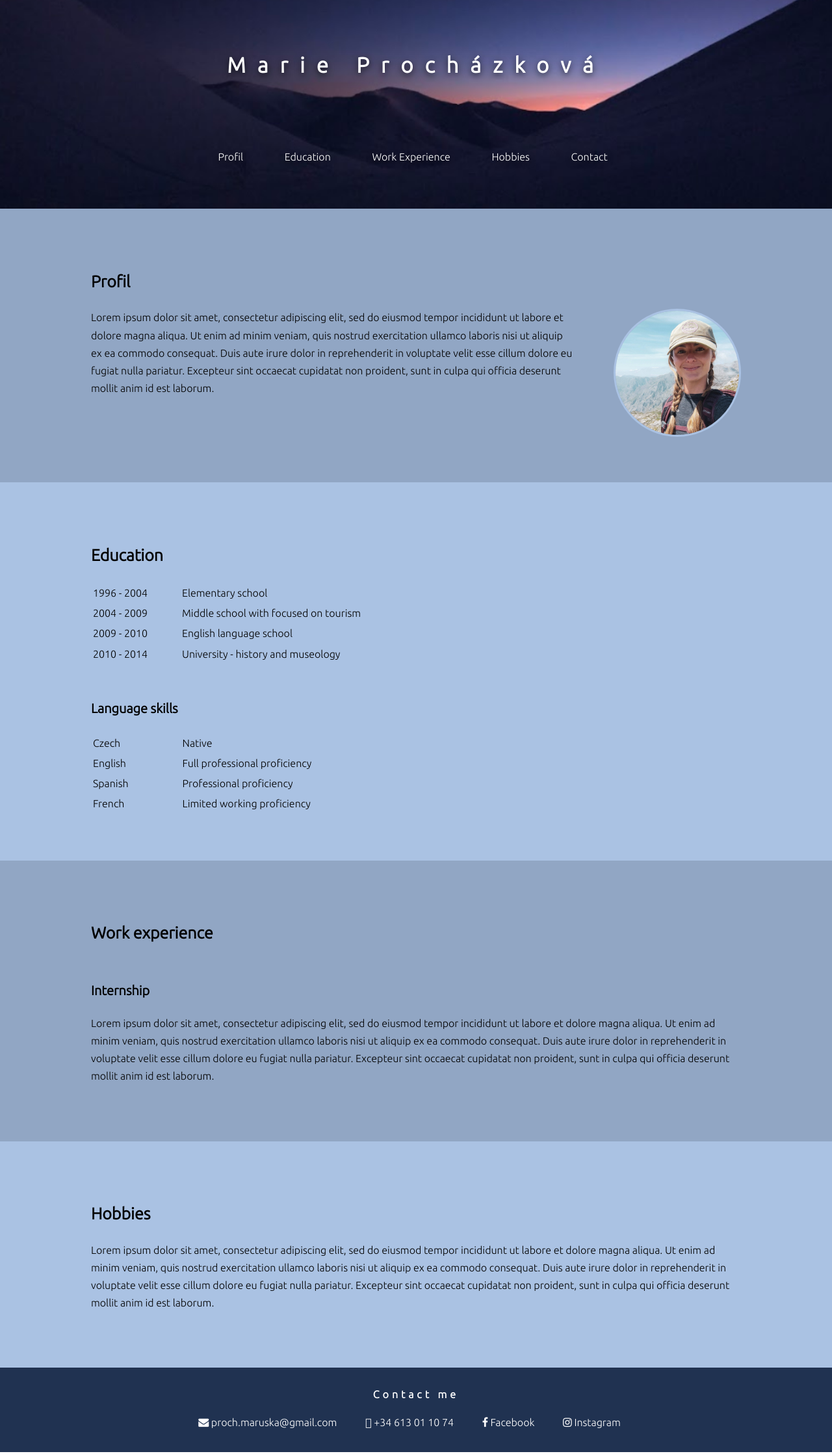
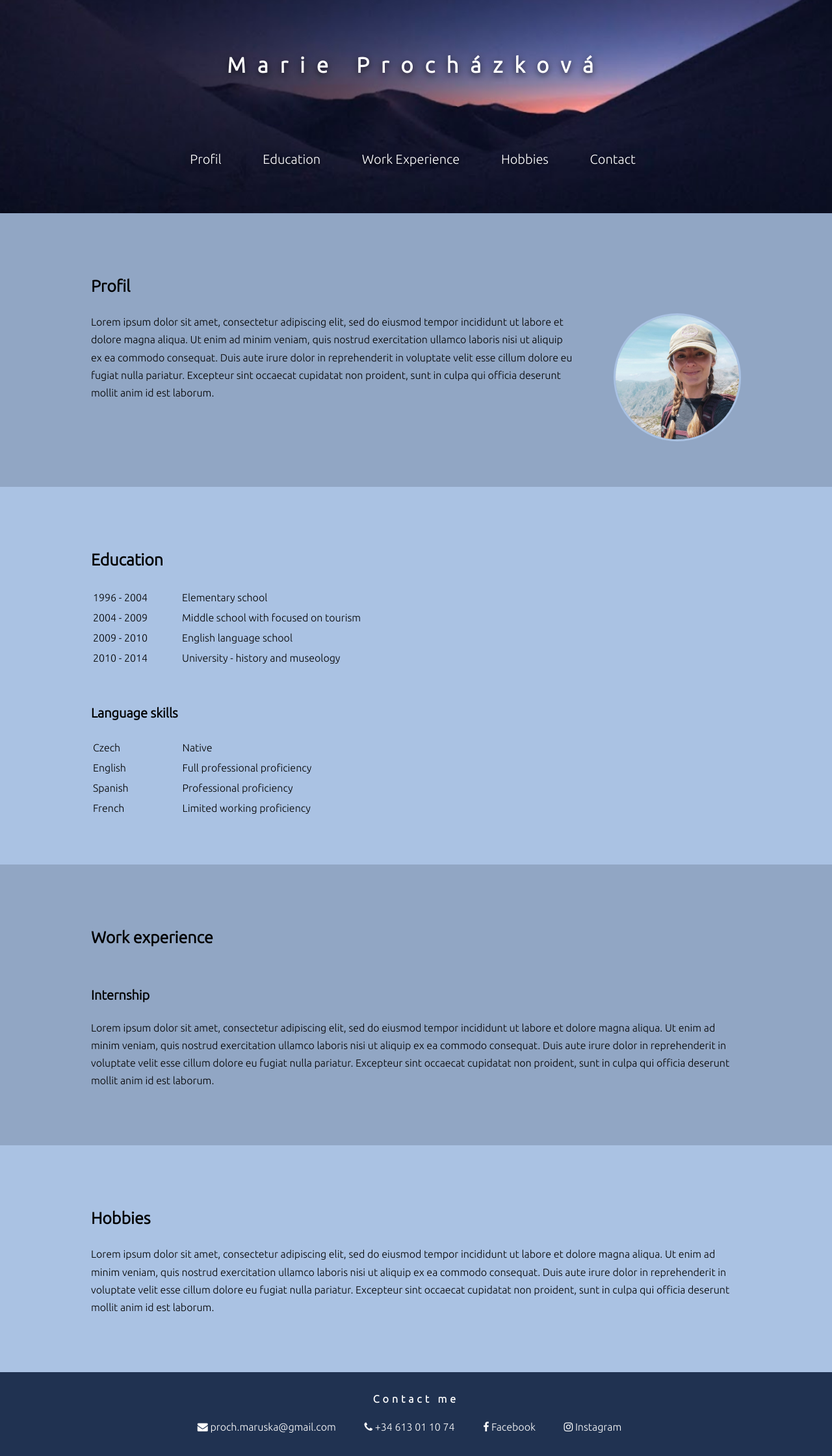
Before and after one commit to Maruskaaa/ukol-week-1, a plain HTML site: page index.html in a window 1280 px wide. Shown: the whole page at 65% size. Drawn offline with Linux system fonts and the light colour scheme.

Commit message:
ikona telefon misto whatsapp

```diff
--- a/index.html
+++ b/index.html
@@ -10,7 +10,7 @@
 
     <link href="http://cdnjs.cloudflare.com/ajax/libs/font-awesome/4.3.0/css/font-awesome.css"
   rel="stylesheet"  type='text/css'>
-   <link href="//netdna.bootstrapcdn.com/font-awesome/4.0.3/css/font-awesome.css" rel="stylesheet">
+     <link href="//netdna.bootstrapcdn.com/font-awesome/4.0.3/css/font-awesome.css" rel="stylesheet">
 
 </head>
 
@@ -152,8 +152,8 @@
 <ul class="contact" id="contact">
    <li> <a href="mailto:proch.maruska@gmail.com">
     <i class="fa fa-solid fa-envelope"></i> proch.maruska@gmail.com</a> </li>
-    <li><a href="https://wa.me/<033769997067>" >
-        <i class="fab fa-brands fa-whatsapp"></i> +34 613 01 10 74</a> </li>
+    <li><a href="https://api.whatsapp.com/send?phone=+33769997067" >
+        <i class="fa fa-solid fa-phone"></i> +34 613 01 10 74</a> </li>
     <li><a href="https://www.facebook.com/majka.prochazkova.5"><i class="fa fa-brands fa-facebook"></i> Facebook</a></li>
     <li><a href="https://instagram.com/marie.prochy?igshid=ZDdkNTZiNTM=">
         <i class="fa fa-brands fa-instagram"></i> Instagram</a></li>
--- a/style.css
+++ b/style.css
@@ -79,10 +79,12 @@ footer {
 
 .menu a {text-decoration:none;
         color:white;
+        font-size: 20px;
         text-shadow: 0 3px 10px rgb(0, 0, 0, 0.7)}
 
-.menu {text-align: center;
-        padding-right: 50px;
+.menu {
+    text-align: center;
+    padding-right: 50px;
     margin-top: 100px;}
 
 .menu a:hover {border-bottom: 3px solid #7e95b5;}
```
